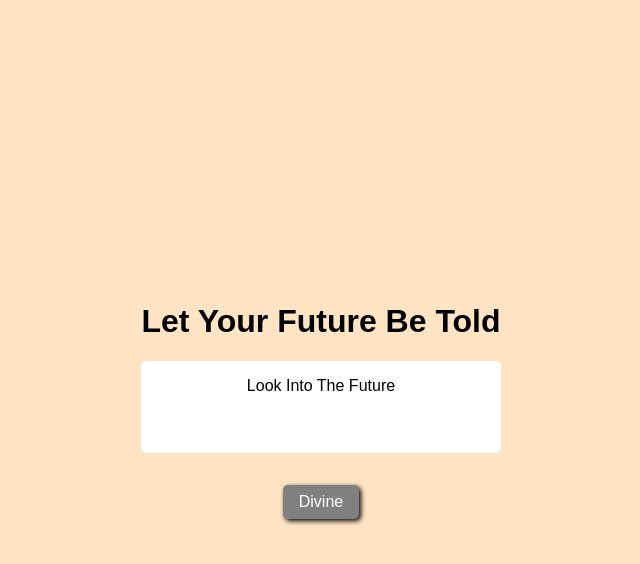
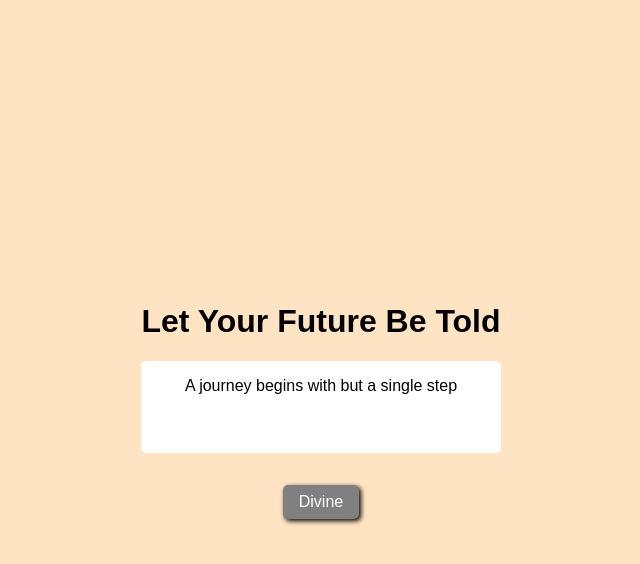
Before and after one commit to Namugeist/Fortune-Teller, a plain HTML site: page index.html in a window 1280 px wide. Both pictures are taken after a click on the button "Divine". Shown: the whole page, without its empty margins (319-959 px from the left). Drawn offline with Linux system fonts and the light colour scheme.

Commit message:
Added function to the button

```diff
--- a/index.html
+++ b/index.html
@@ -8,8 +8,7 @@
         <div id= "container">
         <h1>Let Your Future Be Told</h1>
         <div id="message-box">Look Into The Future</div>
-        <button id="generate-btn">Divine</button>
-        </div>
+        <button onclick="createFortune()">Divine</button>
 
         <script src="message.js"></script>
     </body>
--- a/message.js
+++ b/message.js
@@ -0,0 +1,11 @@
+const fortunes = ["A journey begins with but a single step", "Not all those that wander are lost",
+    "Intelligent discontent is the mainspring of civilization", "Do or do not there is no try"
+];
+function createFortune(){
+    const randomIndex = Math.floor(Math.random()* fortunes.length);
+    const message = fortunes[randomIndex]
+
+
+    document.getElementById('message-box').textContent = message;
+
+    }
```
